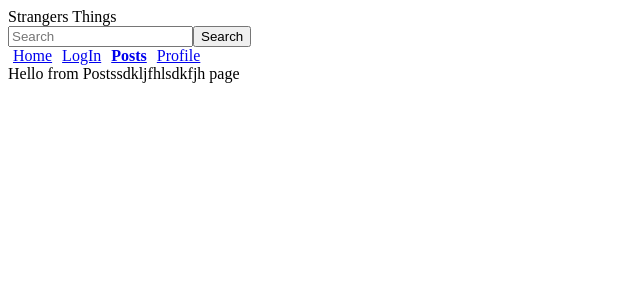
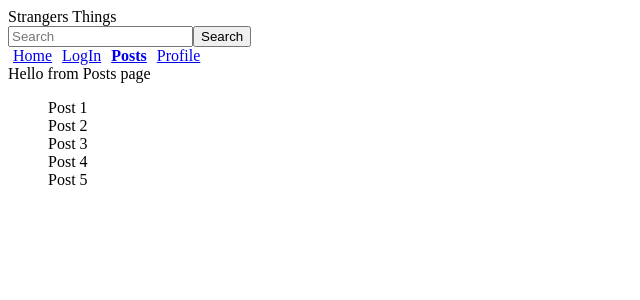
Before and after one commit to znitz23/strangers-things, a React (Create React App) app: page /posts in a window 1280 px wide. Shown: the top 300 px of the page, without its empty margins (0-640 px from the left). Built offline with nearby package versions, Linux system fonts and the light colour scheme.

Commit message:
added style tags

```diff
--- a/src/components/App.js
+++ b/src/components/App.js
@@ -13,7 +13,7 @@ return (
     <>
         <Header />
         <Navbar />
-        <Routes>
+        <Routes >
             <Route path='/' element={
                 <Welcome
                 user={user}
--- a/src/components/header.js
+++ b/src/components/header.js
@@ -2,13 +2,13 @@ import React from "react";
 
 const Header = () => {
 return (
-    <>
+    <section className="headerElem">
     <div>Strangers Things</div>
     <form>
         <input type="text" placeholder="Search"/>
         <button type="submit">Search</button>
     </form>
-    </>
+    </section>
 )
 }
 
--- a/src/components/login.js
+++ b/src/components/login.js
@@ -19,7 +19,7 @@ const LogIn = ({user, setUser, isLoggedIn, setIsLoggedIn, token, setToken, }) =>
      }
 
     return (
-    <>
+    <section id='mainContainer'>
         <form onSubmit={ (event) => {
             event.preventDefault();
             handleSubmit(username, password)}}>
@@ -36,7 +36,7 @@ const LogIn = ({user, setUser, isLoggedIn, setIsLoggedIn, token, setToken, }) =>
             />
             <button type='submit' >Log In</button>
         </form>
-    </>
+    </section>
 )
 }
 
--- a/src/components/navbar.js
+++ b/src/components/navbar.js
@@ -3,7 +3,7 @@ import { NavLink } from "react-router-dom";
 
 const Navbar = () => {
    return (
-    <nav>
+    <nav id='navBar'>
             <NavLink to="/" id='navFeature' >Home</NavLink>
             <NavLink to="/login" id='navFeature' >LogIn</NavLink>
             <NavLink to="/posts" id='navFeature' >Posts</NavLink>
--- a/src/components/posts.js
+++ b/src/components/posts.js
@@ -2,7 +2,16 @@ import React from "react";
 
 const Posts = () => {
 return (
-    <div>Hello from Postssdkljfhlsdkfjh page</div>
+    <>
+    <div id='mainContainer'>Hello from Posts page</div>
+        <ul>
+            <li id='singlePost'>Post 1</li>
+            <li id='singlePost'>Post 2</li>
+            <li id='singlePost'>Post 3</li>
+            <li id='singlePost'>Post 4</li>
+            <li id='singlePost'>Post 5</li>
+        </ul>
+    </>
 )
 }
 
--- a/src/components/register.js
+++ b/src/components/register.js
@@ -21,7 +21,7 @@ const Register = () => {
 
 return (
     <>
-    <div>Please Register</div>
+    <div id='mainContainer'>Please Register</div>
 
         <form submit={handleSubmit} >
 
--- a/src/components/style.css
+++ b/src/components/style.css
@@ -5,3 +5,23 @@
 #navFeature {
     padding: 5px;
 }
+
+#navBar {
+
+}
+
+.headerElem {
+
+}
+
+#navFeature {
+
+}
+
+#mainContainer {
+
+}
+
+#singlePost {
+    list-style: none;
+}
--- a/src/components/welcome.js
+++ b/src/components/welcome.js
@@ -4,7 +4,7 @@ import Register from "./register";
 const Welcome = ({user, isLoggedIn}) => {
 return (
     (isLoggedIn ?
-        (<div>Welcome to Craigslist {user}.</div>)
+        (<div id='mainContainer'>Welcome to Craigslist {user}.</div>)
         :
         (
         <Register />
```
